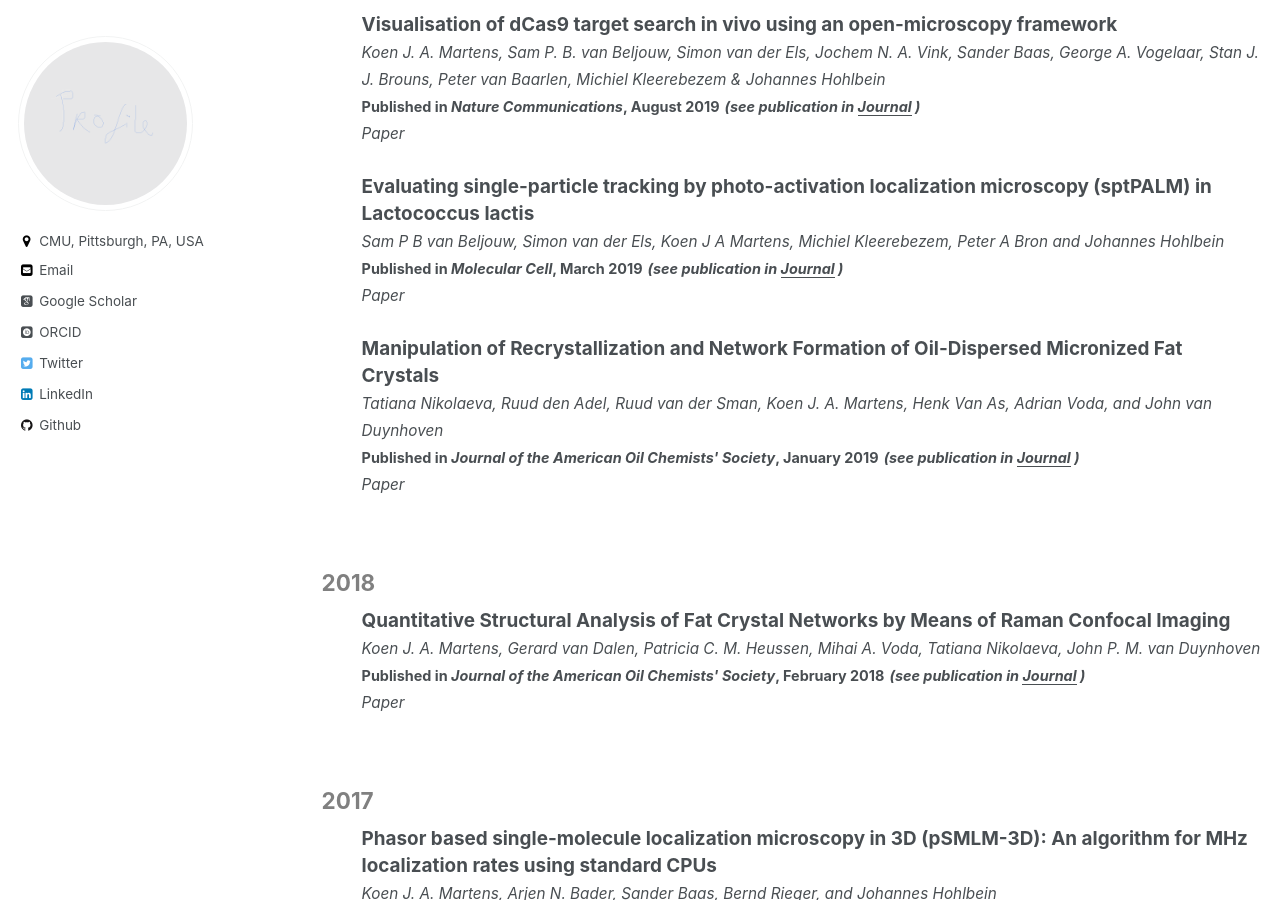
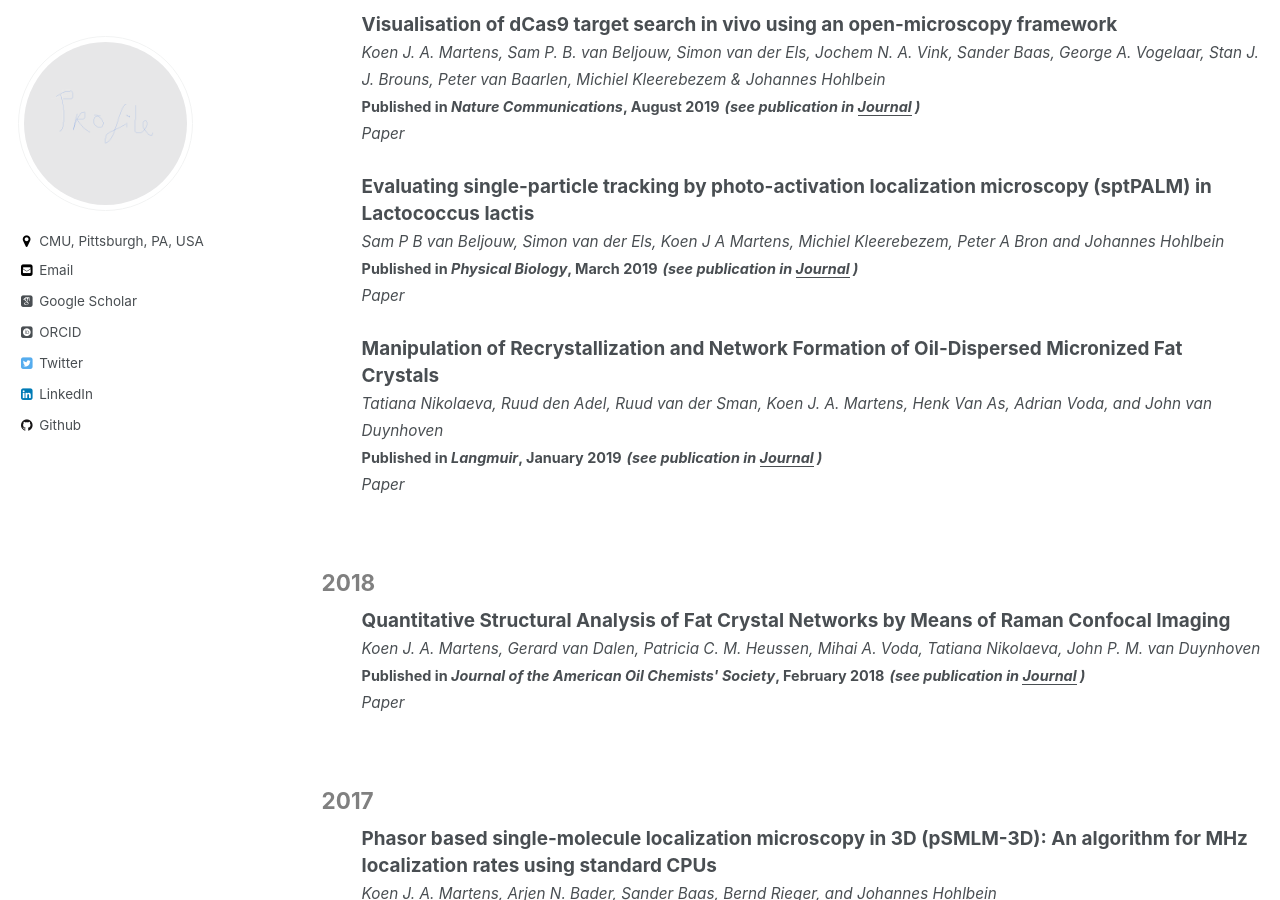
Before and after one commit to kjamartens/kjamartens.github.io, a Jekyll site: the page built from _pages/publications.md, in a window 1280 px wide and 900 px high, scrolled down 698 px. Built offline with Jekyll 4.4.1, drawn with Linux system fonts in a browser that asks for light colours; some web fonts are replaced.

Commit message:
Journals update

```diff
--- a/_publications/2019-01-14-Recrystall_MFC.md
+++ b/_publications/2019-01-14-Recrystall_MFC.md
@@ -2,7 +2,7 @@
 title: 'Manipulation of Recrystallization and Network Formation of Oil-Dispersed Micronized Fat Crystals'
 collection: publications
 date: 2019-01-14
-venue: Journal of the American Oil Chemists' Society
+venue: Langmuir
 authors: 'Tatiana Nikolaeva, Ruud den Adel, Ruud van der Sman, Koen J. A.
 Martens, Henk Van As, Adrian Voda, and John van Duynhoven'
 paperurl: 'https://pubs.acs.org/doi/abs/10.1021/acs.langmuir.8b03349'
--- a/_publications/2019-03-07-sptPALMlactis.md
+++ b/_publications/2019-03-07-sptPALMlactis.md
@@ -2,7 +2,7 @@
 title: 'Evaluating single-particle tracking by photo-activation localization microscopy (sptPALM) in Lactococcus lactis'
 collection: publications
 date: 2019-03-07
-venue: Molecular Cell
+venue: Physical Biology
 authors: 'Sam P B van Beljouw, Simon van der Els, Koen J A Martens, Michiel Kleerebezem, Peter A Bron and Johannes Hohlbein'
 paperurl: 'https://iopscience.iop.org/article/10.1088/1478-3975/ab0162/meta'
 # rgate: ''
```
Also changed, not shown: 1 other file.
